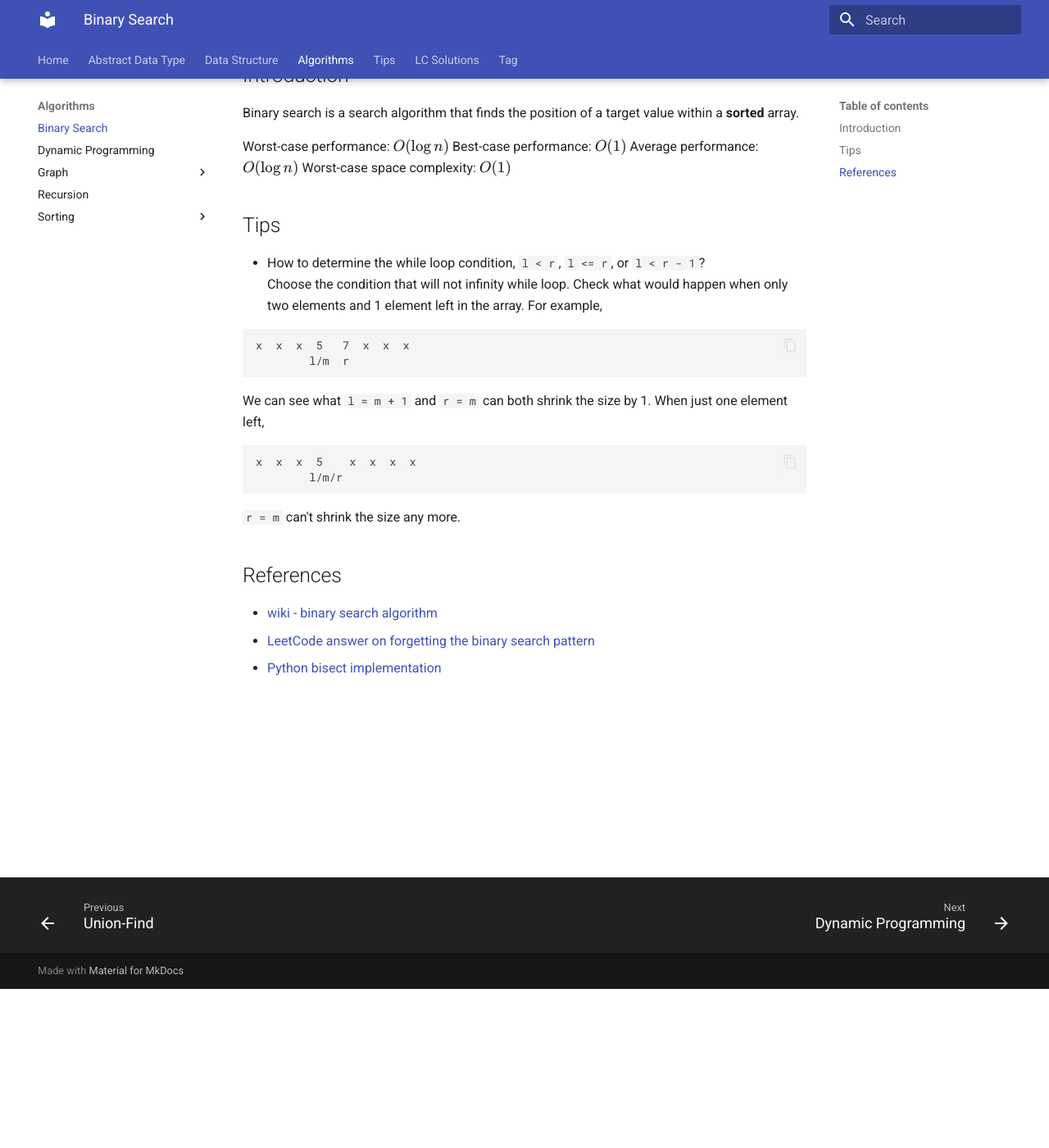
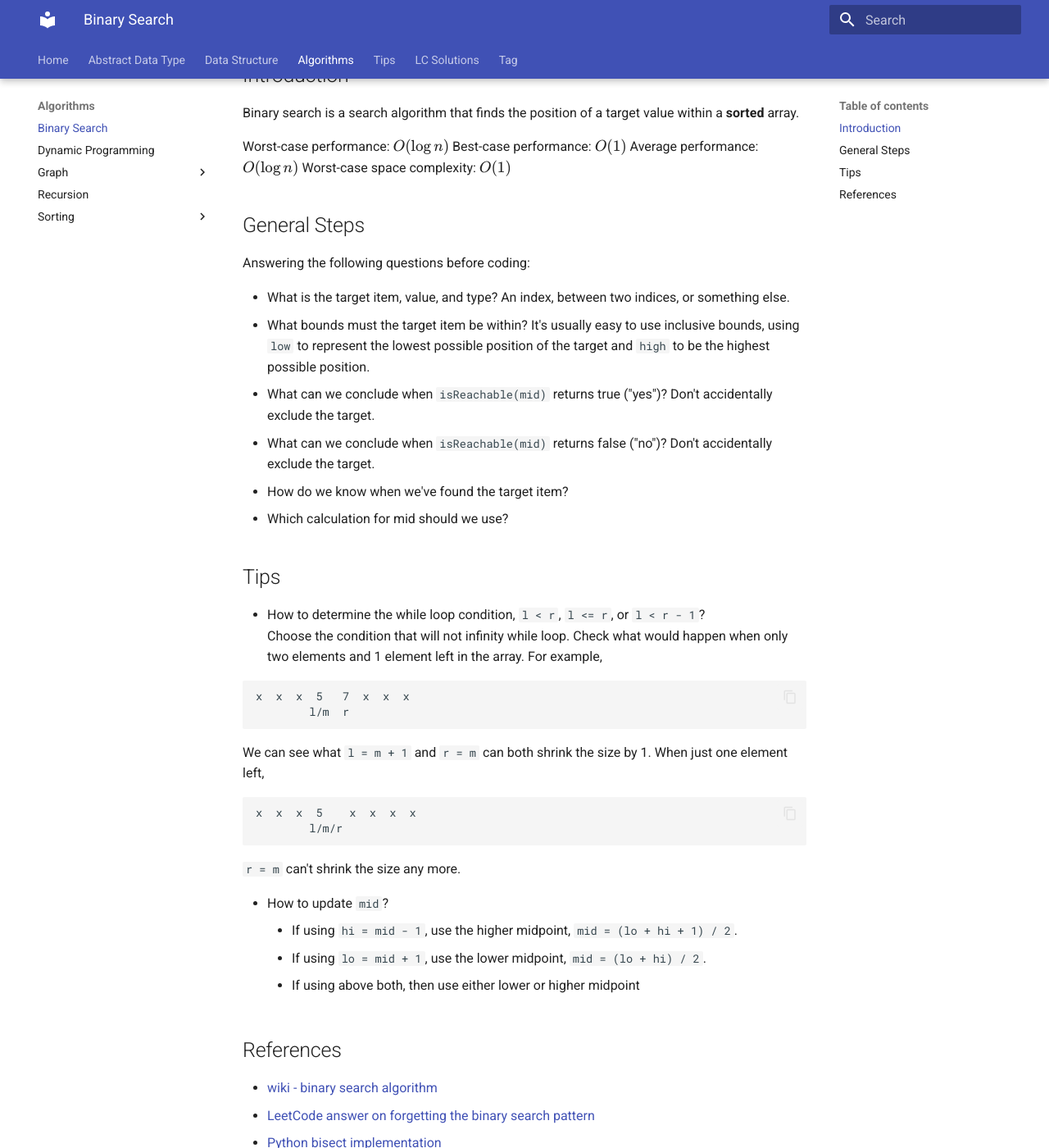
Before and after one commit to RogerLuo-Code/coding-practice, an MkDocs documentation site: the page built from docs/algorithms/binary-search.md, in a window 1280 px wide and 1400 px high, scrolled down 194 px. Shown: the whole window at 82% size. Built offline with MkDocs 1.6.1 and Material for MkDocs 9.7.7, drawn with Linux system fonts in a browser that asks for light colours.

Commit message:
Update notes for binary search

```diff
--- a/docs/algorithms/binary-search.md
+++ b/docs/algorithms/binary-search.md
@@ -9,6 +9,21 @@ Worst-case performance: $O(\log n)$
 Best-case performance: $O(1)$
 Average performance: $O(\log n)$
 Worst-case space complexity: $O(1)$
+
+## General Steps
+
+Answering the following questions before coding:
+
+- What is the target item, value, and type? An index, between two indices, or something else.
+- What bounds must the target item be within? It's usually easy to use inclusive bounds,
+using `low` to represent the lowest possible position of the target and `high` to be the
+highest possible position.
+- What can we conclude when `isReachable(mid)` returns true ("yes")? Don't accidentally
+exclude the target.
+- What can we conclude when `isReachable(mid)` returns false ("no")? Don't accidentally
+exclude the target.
+- How do we know when we've found the target item?
+- Which calculation for mid should we use?
 
 ## Tips
 
@@ -31,6 +46,12 @@ Worst-case space complexity: $O(1)$
 
   `r = m` can't shrink the size any more.
 
+- How to update `mid`?
+    - If using `hi = mid - 1`, use the higher midpoint, `mid = (lo + hi + 1) / 2`.
+    - If using `lo = mid + 1`, use the lower midpoint, `mid = (lo + hi) / 2`.
+    - If using above both, then use either lower or higher midpoint
+
+
 ## References
 
 - [wiki - binary search algorithm](https://en.wikipedia.org/wiki/Binary_search_algorithm)
```
